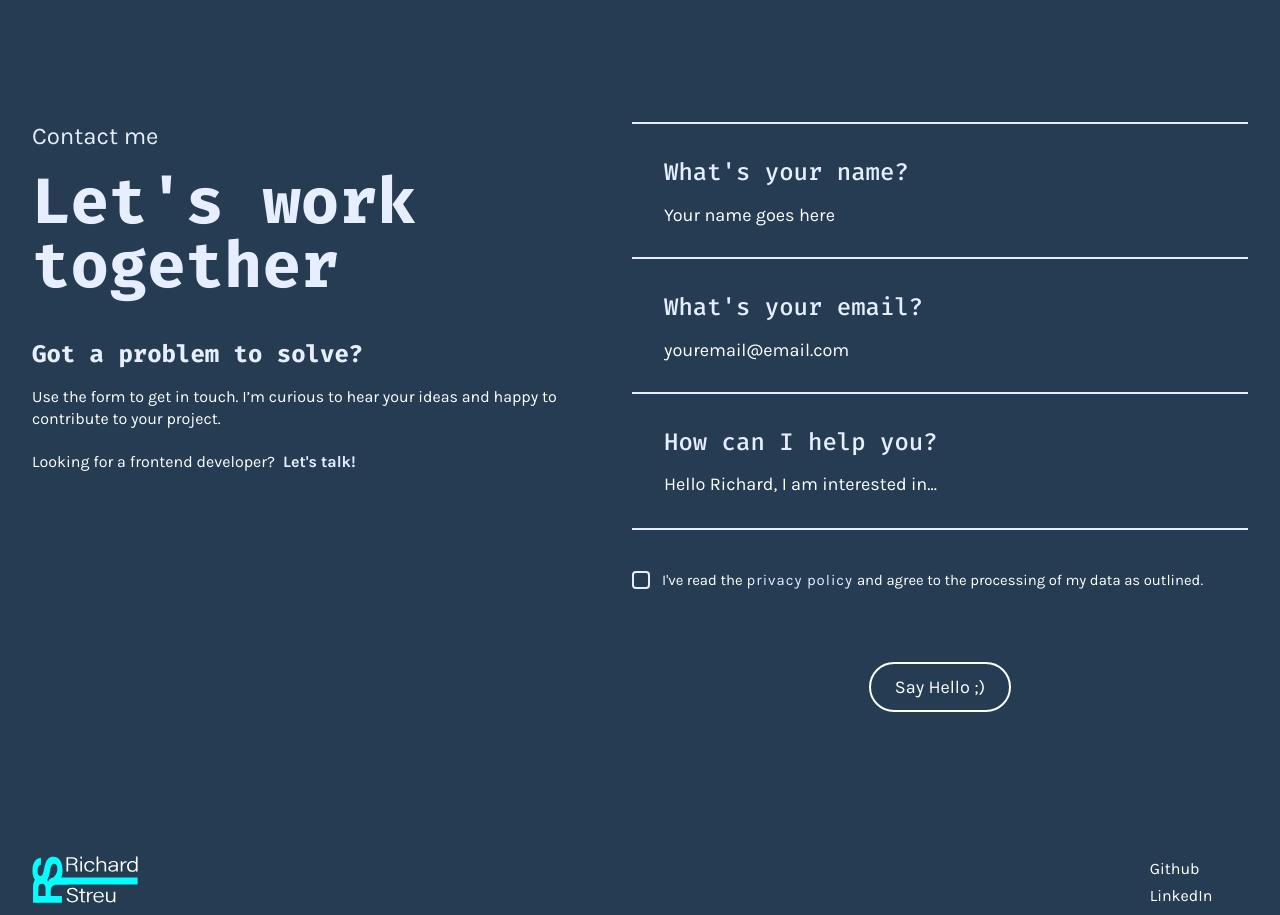
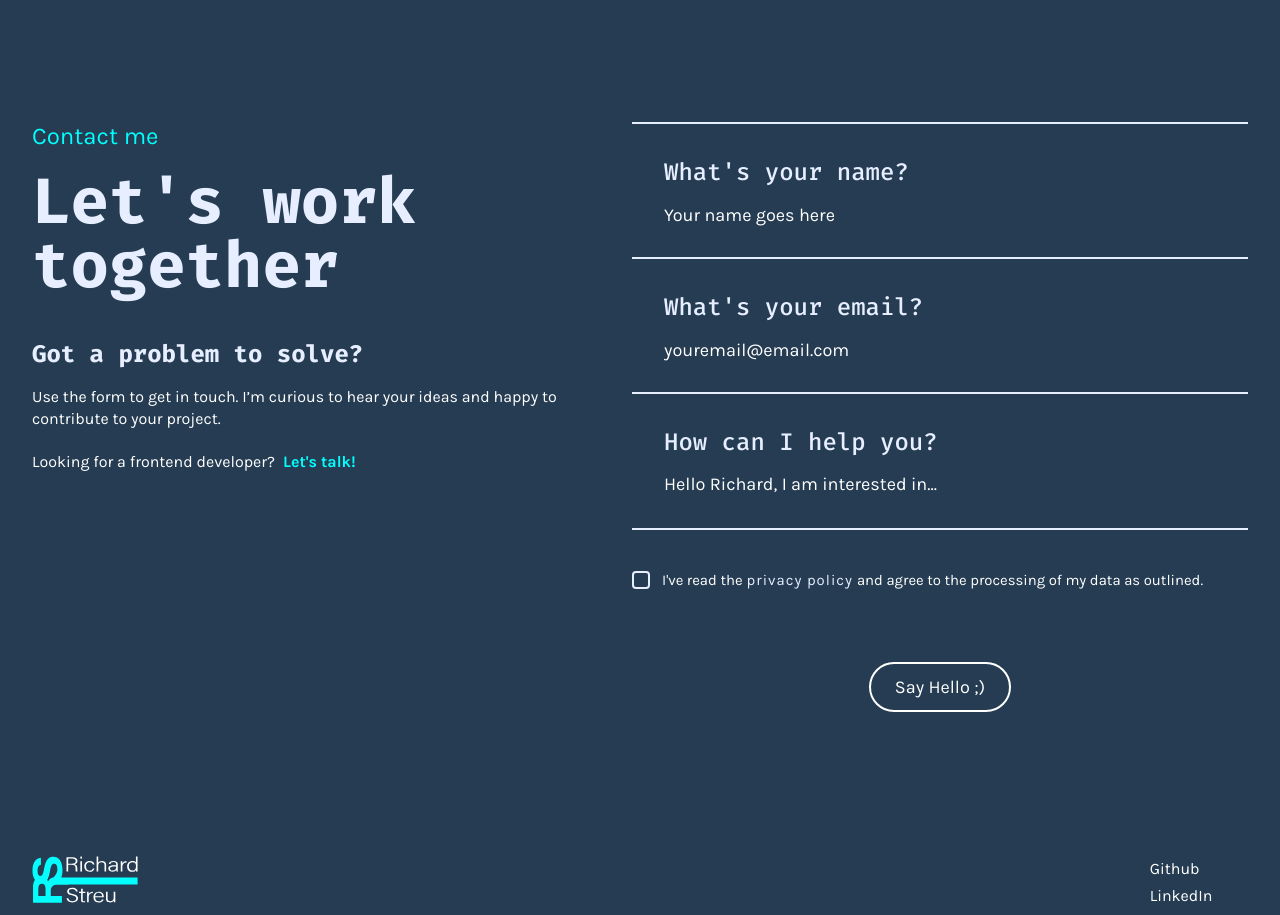
Before and after one commit to RichardStreu/portfolioAngular, an Angular app: page / in a window 1280 px wide. Shown: the part 3580-4495 px from the top of the page. Built offline with nearby package versions, Linux system fonts and the light colour scheme.

Commit message:
fix: update color variables for consistency in contact text styling

```diff
--- a/src/app/landing-page/sections/f-contact/contact-text/contact-text.component.scss
+++ b/src/app/landing-page/sections/f-contact/contact-text/contact-text.component.scss
@@ -7,7 +7,7 @@
   .contactMe {
     font-family: "Karla", sans-serif;
     font-size: 1.5rem;
-    color: $color-highLight;
+    color: $color-singleHighlight;
     padding-bottom: 1.25rem;
 
     @media (max-width: 1250px ) {
@@ -48,9 +48,13 @@
     padding-bottom: 1.25rem;
 
     .letsTalk {
-      color: $color-highLight;
+      color: $color-singleHighlight;
       font-weight: 700;
       padding-left: 0.5rem;
     }
   }
 }
+
+.singleHighlight {
+  color: $color-singleHighlight;
+}
```
